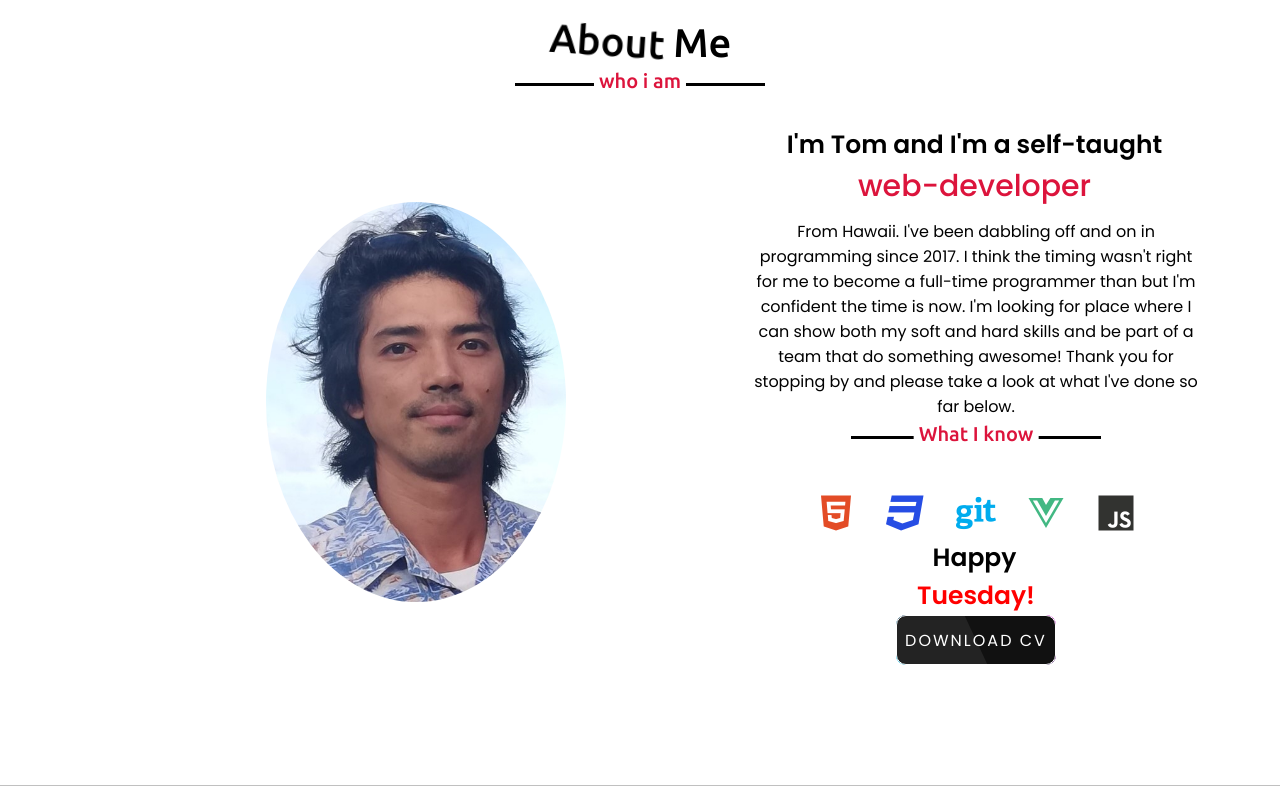
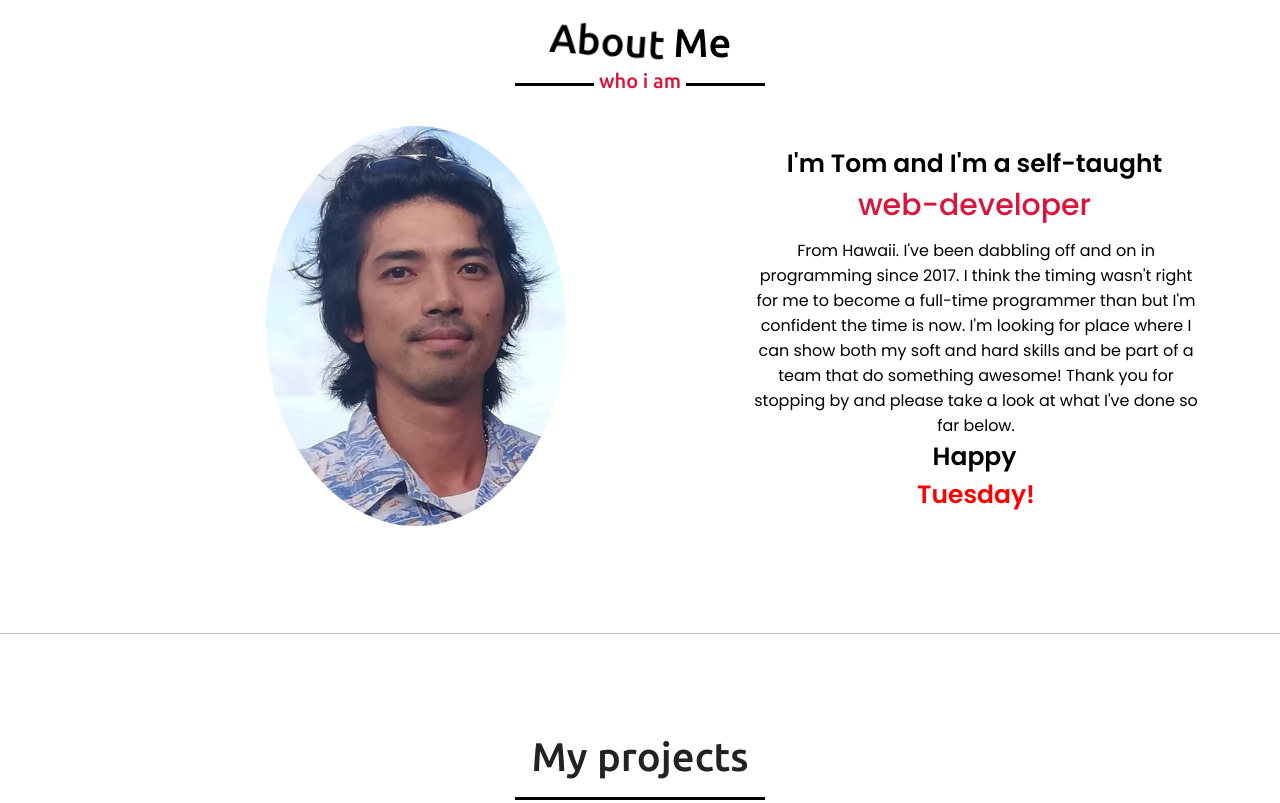
Before and after one commit to tomyotwongjai/portfolio, a plain HTML site: page index.html in a window 1280 px wide. Shown: the part 880-1683 px from the top of the page. Drawn offline with nearby package versions, Linux system fonts and the light colour scheme.

Commit message:
Align Media querries

```diff
--- a/css/anime.css
+++ b/css/anime.css
@@ -1,7 +1,4 @@
 /* scroll animation */
-::-webkit-scrollbar {
-  width: 0;
-}
 #scrollPath {
   position: fixed;
   top: 0;
@@ -271,14 +268,14 @@
   }
 }
 
-@media (max-width: 400px) {
+@media (max-width: 600px) {
   .word {
     display: flex;
     align-items: center;
     justify-content: center;
   }
   .word span {
-    font-size: 90px;
+    font-size: 80px;
     font-weight: 500;
     margin-bottom: 5px;
   }
--- a/css/style.css
+++ b/css/style.css
@@ -11,14 +11,83 @@
 html {
   scroll-behavior: smooth;
 }
+
+/* Custom scroll-bar */
+
+/* width */
+::-webkit-scrollbar {
+  width: 10px;
+}
+
+/* Track */
+::-webkit-scrollbar-track {
+  background: #000;
+}
+
+/* Handle */
+::-webkit-scrollbar-thumb {
+  background: #888;
+}
+
+/* Handle on hover */
+::-webkit-scrollbar-thumb:hover {
+  background: #555;
+}
+
+/* Reusable CSS */
+
+/*all content styling */
 section {
   padding: 100px 0;
+  text-align: center;
 }
-
 .max-width {
   max-width: 1300px;
   padding: 0 80px;
   margin: auto;
+}
+.about,
+.project,
+.contact,
+footer {
+  font-family: 'Poppins', sans-serif;
+}
+.about .about-content,
+.project .project-content,
+.contact .contact-content {
+  display: flex;
+  flex-wrap: wrap;
+  align-items: center;
+  justify-content: space-between;
+}
+section .title {
+  position: relative;
+  text-align: center;
+  font-size: 40px;
+  font-weight: 500;
+  margin-bottom: 40px;
+  padding-bottom: 20px;
+  font-family: 'Ubuntu', sans-serif;
+}
+section .title::before {
+  content: '';
+  position: absolute;
+  bottom: 0px;
+  left: 50%;
+  width: 250px;
+  height: 3px;
+  background: #000;
+  transform: translateX(-50%);
+}
+section .title::after {
+  position: absolute;
+  bottom: -12px;
+  left: 50%;
+  padding: 5px;
+  font-size: 20px;
+  color: crimson;
+  background: #fff;
+  transform: translateX(-50%);
 }
 
 /* navbar styling */
@@ -152,54 +221,6 @@ section {
   transition: all 0.4s ease 0s;
 }
 
-/*all content styling */
-section {
-  padding: 100px 0;
-  text-align: center;
-}
-.about,
-.project,
-.contact,
-footer {
-  font-family: 'Poppins', sans-serif;
-}
-.about .about-content,
-.project .project-content,
-.contact .contact-content {
-  display: flex;
-  flex-wrap: wrap;
-  align-items: center;
-  justify-content: space-between;
-}
-section .title {
-  position: relative;
-  text-align: center;
-  font-size: 40px;
-  font-weight: 500;
-  margin-bottom: 40px;
-  padding-bottom: 20px;
-  font-family: 'Ubuntu', sans-serif;
-}
-section .title::before {
-  content: '';
-  position: absolute;
-  bottom: 0px;
-  left: 50%;
-  width: 250px;
-  height: 3px;
-  background: #000;
-  transform: translateX(-50%);
-}
-section .title::after {
-  position: absolute;
-  bottom: -12px;
-  left: 50%;
-  padding: 5px;
-  font-size: 20px;
-  color: crimson;
-  background: #fff;
-  transform: translateX(-50%);
-}
 /* about styling */
 
 .about .title::after {
@@ -227,70 +248,6 @@ section .title::after {
 }
 .about .about-content .right .text span {
   color: crimson;
-}
-
-.skill {
-  position: relative;
-  text-align: center;
-  font-size: 40px;
-  font-weight: 500;
-  margin-bottom: 40px;
-  padding-bottom: 20px;
-  font-family: 'Ubuntu', sans-serif;
-}
-section .skill::before {
-  content: '';
-  position: absolute;
-  bottom: 0px;
-  left: 50%;
-  width: 250px;
-  height: 3px;
-  background: #000;
-  transform: translateX(-50%);
-}
-section .skill::after {
-  content: 'What I know';
-  position: absolute;
-  bottom: -12px;
-  left: 50%;
-  padding: 5px;
-  font-size: 20px;
-  color: crimson;
-  background: #fff;
-  transform: translateX(-50%);
-}
-.button .skls {
-  position: relative;
-  list-style: none;
-}
-.wrapper .button .skls {
-  font-size: 40px;
-  line-height: 60px;
-}
-.button .skls {
-  position: relative;
-  width: 50px;
-  height: 50px;
-  display: flex;
-  justify-content: center;
-  align-items: center;
-  margin: 0 10px;
-  text-decoration: none;
-}
-#skill-1 {
-  color: #e34c26;
-}
-#skill-2 {
-  color: #264de4;
-}
-#skill-3 {
-  color: #00acee;
-}
-#skill-4 {
-  color: #42b883;
-}
-#skill-5 {
-  color: #323330;
 }
 
 /* project-styling */
@@ -619,7 +576,7 @@ footer span a:hover {
 
 /* responsive media query start */
 
-@media (max-width: 1024px) {
+@media (max-width: 1104px) {
   #main-img {
     width: 300px;
     height: 400px;
@@ -662,16 +619,6 @@ footer span a:hover {
     margin: 20px 0;
     font-size: 25px;
   }
-  .home .home-content .text-2 {
-    font-size: 70px;
-  }
-  .home .home-content .text-3 {
-    font-size: 35px;
-  }
-  .home .home-content a {
-    font-size: 23px;
-    padding: 10px 30px;
-  }
   .max-width {
     max-width: 930px;
   }
@@ -688,7 +635,7 @@ footer span a:hover {
   }
   .project .project-container .card {
     width: calc(50% - 10px);
-    margin-bottom: 35px;
+    margin-bottom: 20px;
   }
   .column,
   .contact .contact-content .column {
@@ -701,13 +648,7 @@ footer span a:hover {
   .max-width {
     padding: 0 23px;
   }
-  .home .text-2 {
-    font-size: 30px;
-  }
-  .home a {
-    font-size: 20px;
-  }
-  .project .project-container .card {
+  .project .project-container .content {
     width: 100%;
     margin-bottom: 20px;
   }
@@ -717,7 +658,7 @@ footer span a:hover {
     font-size: 30px;
   }
 }
-@media (max-width: 516px) {
+@media (max-width: 500px) {
   .navbar .menu {
     position: fixed;
     height: 100vh;
@@ -742,6 +683,14 @@ footer span a:hover {
   .right form .error-box {
     width: 150px;
   }
+  .scroll-up-btn {
+    right: 15px;
+    bottom: 15px;
+    height: 38px;
+    width: 35px;
+    font-size: 23px;
+    line-height: 38px;
+  }
 }
 
 @media (max-width: 400px) {
@@ -752,6 +701,9 @@ footer span a:hover {
     position: fixed;
     height: 200vh;
   }
+  .contact {
+    margin-right: 1rem;
+  }
   .contact .title::after {
     font-size: 14px;
   }
@@ -761,8 +713,9 @@ footer span a:hover {
     width: 40px;
     height: 40px;
   }
-  .home .text-2 {
+  .home {
     font-size: 50px;
+    margin-left: 2rem;
   }
   .about {
     display: flex;
@@ -772,7 +725,9 @@ footer span a:hover {
     font-size: 19px;
     color: #fff;
     border-bottom: none;
+    margin-left: 3rem;
   }
+
   section .title::before {
     content: '';
     position: absolute;
@@ -801,11 +756,12 @@ footer span a:hover {
     align-items: center;
     font-size: 19px;
     color: #fff;
-    background: #000;
+    background: #f000;
+    margin-right: 3rem;
     border-bottom: none;
   }
   .project-title {
-    margin-left: 150px;
+    margin-left: 9rem;
   }
   .project .title::after {
     font-size: 15px;
@@ -820,7 +776,7 @@ footer span a:hover {
     display: flex;
     justify-content: center;
     align-items: center;
-    margin-left: 150px;
+    margin-left: 6rem;
   }
   #cv {
     margin-left: 150px;
@@ -829,16 +785,17 @@ footer span a:hover {
     color: #fff;
     padding-bottom: 50px;
   }
-  footer {
+  .footer {
     display: flex;
-    margin-left: 150px;
-  }
-  .scroll-up-btn {
-    right: 15px;
-    bottom: 15px;
-    height: 38px;
-    width: 35px;
-    font-size: 23px;
-    line-height: 38px;
+    justify-content: center;
+    text-align: center;
   }
 }
+@media (max-width: 330px) {
+  .contact {
+    display: flex;
+    justify-content: center;
+    text-align: center;
+    margin-left: 9em;
+  }
+}
--- a/index.html
+++ b/index.html
@@ -2,7 +2,6 @@
 <html lang="en">
   <head>
     <meta charset="UTF-8" />
-    <meta http-equiv="X-UA-Compatible" content="IE=edge" />
     <meta name="viewport" content="width=device-width, initial-scale=1.0" />
     <link rel="stylesheet" type="text/css" href="css/style.css" />
     <link rel="stylesheet" type="text/css" href="css/anime.css" />
@@ -80,47 +79,10 @@
               a team that do something awesome! Thank you for stopping by and
               please take a look at what I've done so far below.
             </p>
-            <h3 class="skill"></h3>
-            <div class="wrapper">
-              <ul class="button">
-                <li class="skls">
-                  <a id="skill-1" target="_blank" href="#"
-                    ><i class="fab fa-html5" area-hidden="true"></i
-                  ></a>
-                </li>
-                <li class="skls">
-                  <a id="skill-2" target="_blank" href="#"
-                    ><i class="fab fa-css3" area-hidden="true"></i
-                  ></a>
-                </li>
-                <li class="skls">
-                  <a id="skill-3" target="_blank" href="#"
-                    ><i class="fab fa-git" area-hidden="true"></i
-                  ></a>
-                </li>
-                <li class="skls">
-                  <a id="skill-4" target="_blank" href="#"
-                    ><i class="fab fa-vuejs" area-hidden="true"></i
-                  ></a>
-                </li>
-                <li class="skls">
-                  <a id="skill-5" target="_blank" href="#"
-                    ><i class="fab fa-js" area-hidden="true"></i
-                  ></a>
-                </li>
-              </ul>
-            </div>
             <span class="text"
               >Happy
               <div style="color: #ff0000" id="currentday"></div
             ></span>
-
-            <!-- cv button -->
-            <div id="cv" class="container">
-              <a href="#">
-                <span>Download CV</span>
-              </a>
-            </div>
           </div>
         </div>
       </div>
@@ -245,6 +207,13 @@
       </div>
     </section>
 
+    <!-- cv button -->
+    <div id="cv" class="container">
+      <a href="#">
+        <span>Download CV</span>
+      </a>
+    </div>
+
     <!-- type script & current date -->
     <div class="max-width">
       <div class="text">
@@ -255,10 +224,10 @@
 
     <!-- Footer -->
     <footer>
-      <span
-        ><a href="#"> Tom Yotwongjai</a> |
-        <span class="far fa-copyright"></span>2020 All rights reserved.</span
-      >
+      <span class="footer">
+        <a href="#"> Tom Yotwongjai</a>
+        <span class="far fa-copyright"></span> 2020 All rights reserved.
+      </span>
     </footer>
 
     <!-- main js -->
```
